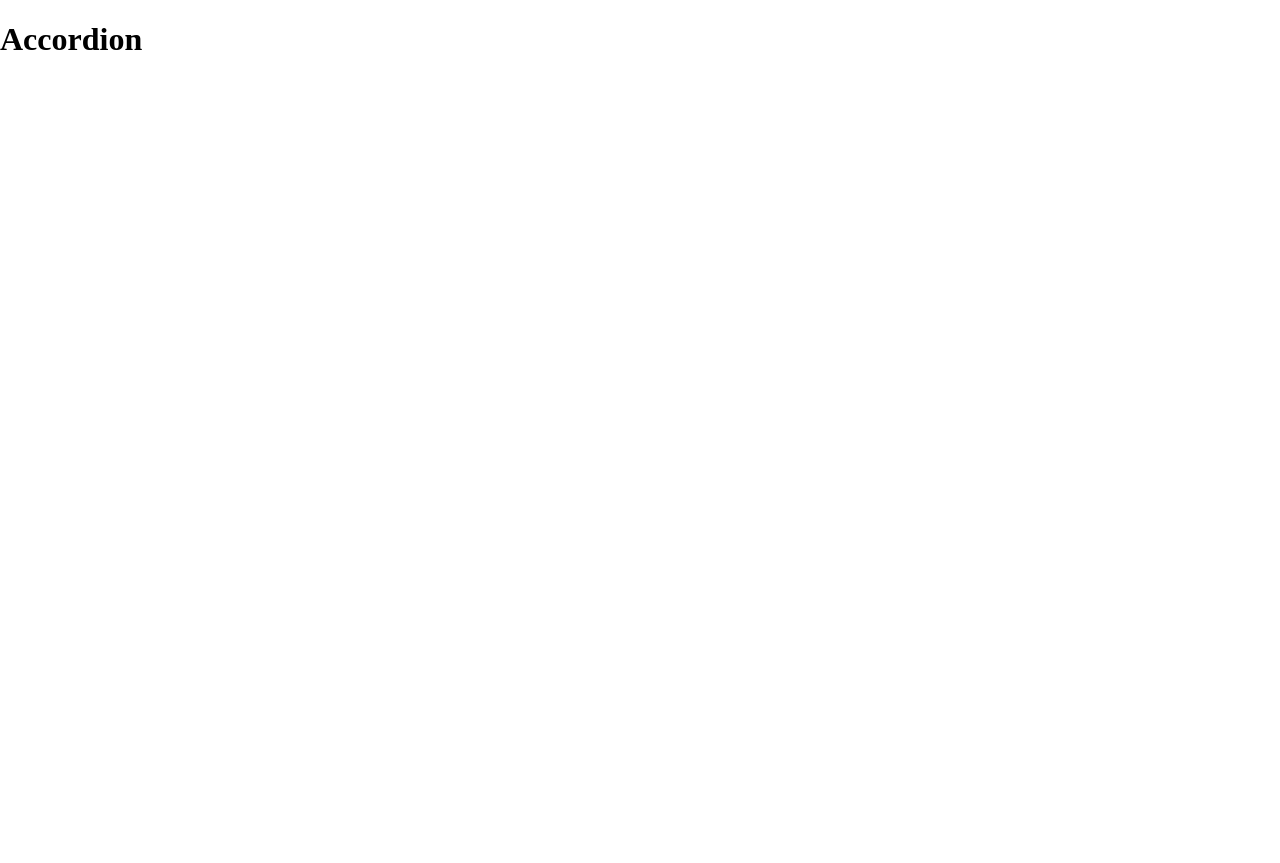
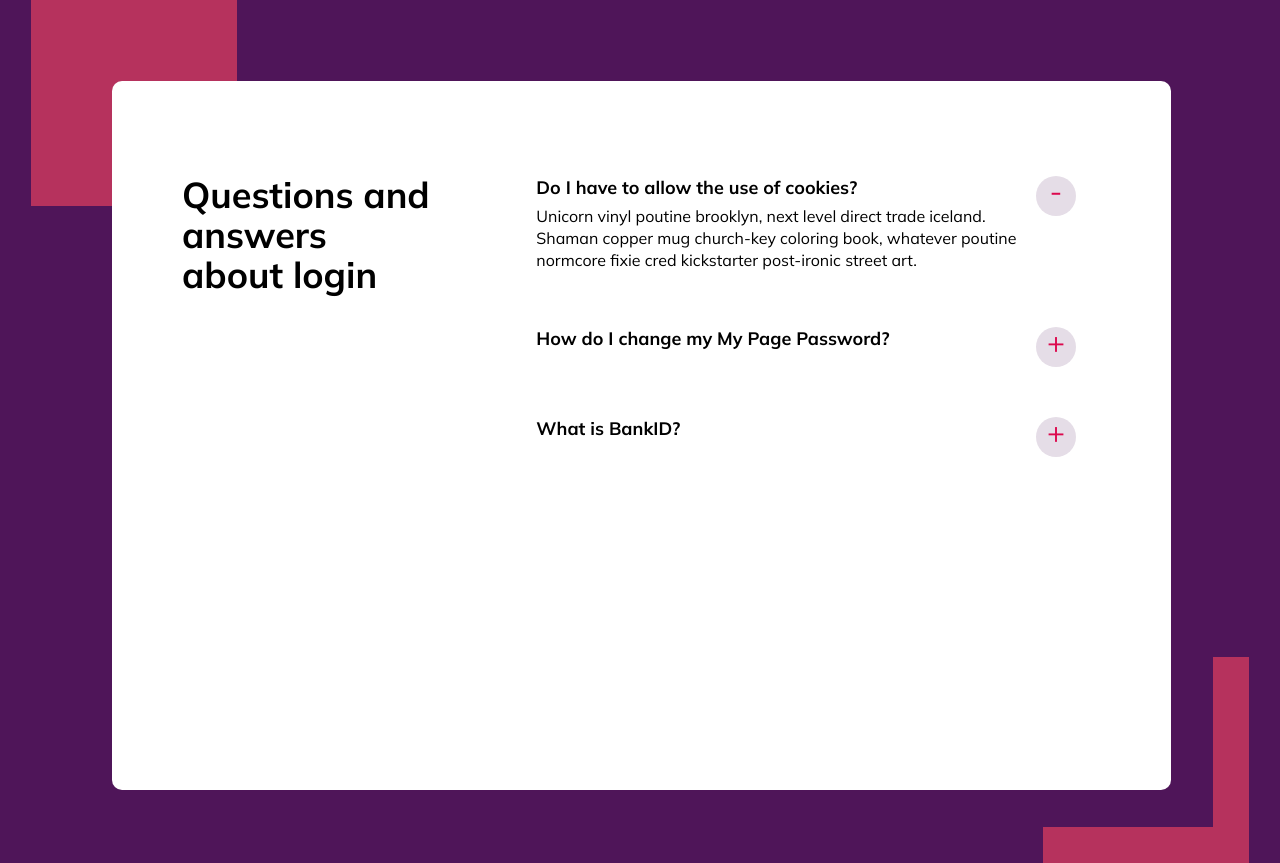
Before and after one commit to omr-dev/accordion, a React (Vite) app: page / in a window 1280 px wide. Before the commit the page ends 800 px from the top, so only its background shows below. Built offline with nearby package versions, Linux system fonts and the light colour scheme.

Commit message:
style finished

```diff
--- a/index.html
+++ b/index.html
@@ -5,6 +5,7 @@
     <link rel="icon" type="image/svg+xml" href="/vite.svg" />
     <meta name="viewport" content="width=device-width, initial-scale=1.0" />
     <title>Vite + React + TS</title>
+
   </head>
   <body>
     <div id="root"></div>
--- a/src/App.css
+++ b/src/App.css
@@ -0,0 +1,106 @@
+@import url("https://fonts.googleapis.com/css2?family=Mulish:wght@400;700&display=swap");
+
+body{
+    background-color: var(--clr-grape-purple);
+    font-family: "Mulish", sans-serif;
+
+}
+.App{
+    display: flex;
+    justify-content: center;
+    align-items: center;
+    width: 100vw;
+    height: 100vh;
+
+
+}
+.container{
+    background-color: var(--clr-grape-purple);
+    padding: 8.1rem;
+
+    width: 1218px;
+    height: 863px;
+    margin: auto;
+    position: relative;
+}
+.container .up-left-box{
+    width: 206px;
+    height: 206px;
+    background-color:var(--clr-rich-maroon);
+    position: absolute;
+    top: 0;
+    left: 0;
+}
+.container .down-right-boxes{
+    width: 206px;
+    height: 206px;
+    background-color: var(--clr-rich-maroon);
+    position: absolute;
+    bottom: 0;
+    right: 0;
+}
+.container .down-right-boxes .down-right-purple-inner-box{
+    width: 170px;
+    height: 170px;
+    background-color: var(--clr-grape-purple);
+}
+.container .main-box {
+    background-color: var(--clr-white);
+    height: 709px;
+    width: 1059px;
+    position: absolute;
+    top:81px;
+    border-radius: 10px;
+    padding: 70px;
+    display: flex;
+    gap: 7.5rem;
+
+
+
+}
+.main-box .main-box-title{
+
+    flex-grow: 3;
+}
+.main-box .main-box-title h1{
+    font-style: normal;
+    font-weight: 700;
+    font-size: 3.6rem;
+    line-height: 40px;
+}
+.main-box .main-box-questions {
+    flex-grow: 5;
+
+
+}
+.questions-box-inner{
+    display: flex;
+    padding: 2.5rem;
+}
+.main-box .main-box-questions .questions-box-inner .left-side{
+    flex-grow: 1;
+}
+.main-box .main-box-questions .questions-box-inner .left-side h4{
+    font-weight: 700;
+    font-size: 1.8rem;
+    line-height: 2.3rem;
+}
+.main-box .main-box-questions .questions-box-inner .left-side p{
+    font-style: normal;
+    font-weight: 400;
+    font-size: 1.6rem;
+    line-height: 2.2rem;
+    padding: .6rem 0;
+}
+.main-box .main-box-questions .questions-box-inner .right-side{
+
+    min-width: 4rem;
+    height: 4rem;
+    background-color:#e5dde7;
+    color:#dc094e ;
+    font-size: 3rem;
+    text-align: center;
+    border-radius: 50%;
+    line-height: 3rem;
+
+}
--- a/src/App.tsx
+++ b/src/App.tsx
@@ -1,13 +1,55 @@
-
-import './App.css'
+import './App.css';
 
 function App() {
 
-  return (
-    <div className="App">
-     <h1>Accordion</h1>
-    </div>
-  )
+    return (
+        <div className="App">
+            <div className="container">
+                <div className="up-left-box"/>
+                <div className="down-right-boxes">
+                    <div className="down-right-purple-inner-box"/>
+                </div>
+                <div className="main-box">
+                    <div className="main-box-title">
+                        <h1>Questions and answers about login</h1>
+                    </div>
+                    <div className="main-box-questions">
+                        <div className="questions-box-inner">
+                            <div className="left-side">
+                                <h4>Do I have to allow the use of cookies?</h4>
+                                <p>Unicorn vinyl poutine brooklyn,
+                                    next level direct trade iceland.
+                                    Shaman copper mug church-key coloring book,
+                                    whatever poutine normcore fixie cred kickstarter
+                                    post-ironic street art.</p>
+                            </div>
+                            <div className="right-side">-</div>
+                        </div>
+                        <div className="questions-box-inner">
+                            <div className="left-side">
+                                <h4>How do I change my My Page Password?</h4>
+
+                            </div>
+                            <div className="right-side">+</div>
+                        </div>
+                        <div className="questions-box-inner">
+                            <div className="left-side">
+                                <h4> What is BankID?</h4>
+
+                            </div>
+                            <div className="right-side">+</div>
+                        </div>
+
+
+
+
+                    </div>
+                </div>
+
+
+            </div>
+        </div>
+    );
 }
 
-export default App
+export default App;
--- a/src/index.css
+++ b/src/index.css
@@ -1,3 +1,4 @@
+@import 'normalize.css';
 /*RESET*/
 :root{
     font-size: 62.5%;
--- a/src/main.tsx
+++ b/src/main.tsx
@@ -1,8 +1,9 @@
 import React from 'react'
 import ReactDOM from 'react-dom/client'
 import App from './App'
-import 'normalize.css';
-import './index.css'
+import './normalize.css';
+import './index.css';
+
 
 ReactDOM.createRoot(document.getElementById('root') as HTMLElement).render(
   <React.StrictMode>
```
